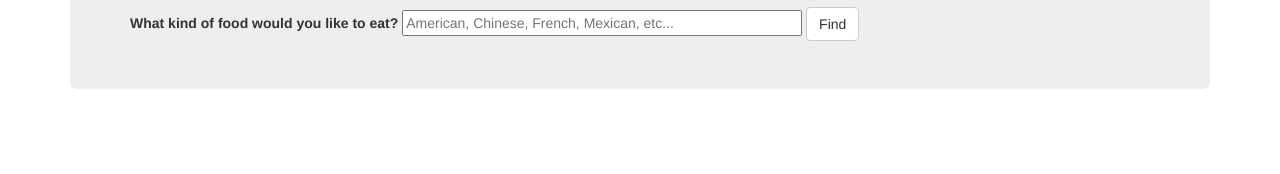
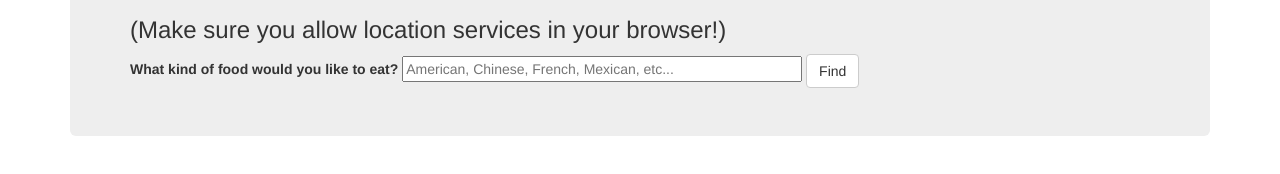
Before and after one commit to richard79950/Yelp-Recommendations, a website: page index.html in a window 1280 px wide. Shown: the part 226-400 px from the top of the page. Drawn offline with nearby package versions, Linux system fonts and the light colour scheme.

Commit message:
added location service message

```diff
--- a/index.html
+++ b/index.html
@@ -118,6 +118,7 @@ function results(data) {
     <div class="jumbotron">
         <h1>Yelp Food Recommendations</h1>
         <h2>Looking for something to eat? Just put in the kind of cuisine you want to eat and press "Find"</h2>
+        <h3>(Make sure you allow location services in your browser!)</h3>
             <label for="userInput">What kind of food would you like to eat?</label>
             <input id = "userInput" placeholder="American, Chinese, French, Mexican, etc..." style="width: 400px"></input>
             <button type="submit" class="btn btn-default" onclick = "start()">Find</button>
```
Also changed, not shown: 1 other file.
